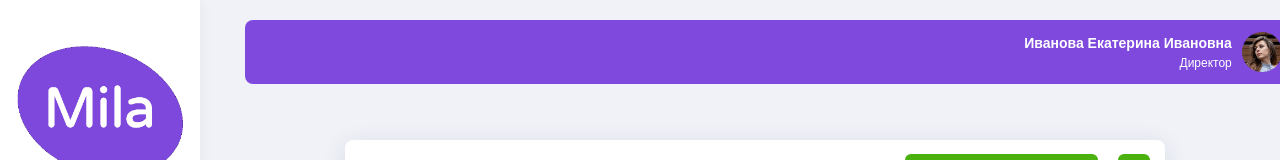
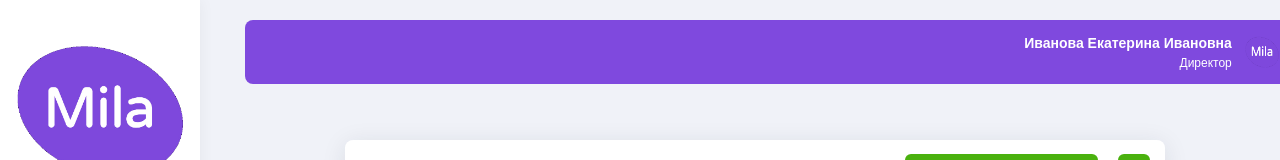
Before and after one commit to JohnnyZibert/test_task, a React (Vite) app: page /manager/documents in a window 1280 px wide. Shown: the top 160 px of the page. Built offline with nearby package versions, Linux system fonts and the light colour scheme; a web font is replaced by a local one.

Commit message:
убрал фотку профиля

```diff
--- a/src/shared/assets/index.ts
+++ b/src/shared/assets/index.ts
@@ -1,3 +1,4 @@
 import avatar from "./avatar.png";
+import logo from "./logo.png";
 
-export const images = { avatar };
+export const images = { avatar, logo };
--- a/src/widgets/Layout/Header/Header.tsx
+++ b/src/widgets/Layout/Header/Header.tsx
@@ -18,7 +18,7 @@ export const HeaderApp = () => {
         <Text className={styles.role}>Директор</Text>
       </div>
       <img
-        src={images.avatar}
+        src={images.logo}
         className={styles.avatar}
         alt="фото пользователя"
       />
--- a/src/widgets/Layout/Sidebar/Sidebar.tsx
+++ b/src/widgets/Layout/Sidebar/Sidebar.tsx
@@ -1,14 +1,14 @@
 import { Layout } from "antd";
 import styles from "./Sidebar.module.scss";
-import logo from "../../../shared/assets/logo.png";
 import { SidebarNavigation } from "../../SidebarNavigation/SidebarNavigation";
+import { images } from "../../../shared/assets";
 
 const { Sider } = Layout;
 
 export const Sidebar = () => {
   return (
     <Sider className={styles.sidebar}>
-      <img src={logo} className={styles.logo} alt={"логотип"} />
+      <img src={images.logo} className={styles.logo} alt={"логотип"} />
       <SidebarNavigation />
     </Sider>
   );
```
